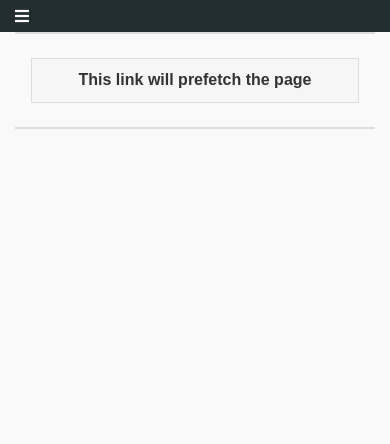
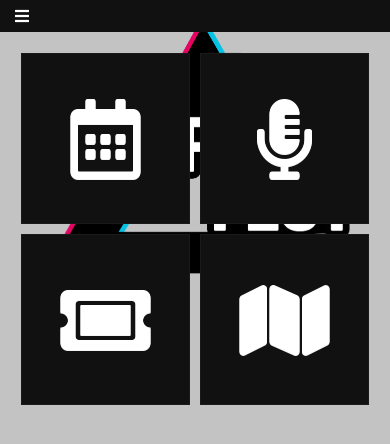
Before and after one commit to joseLemon/supreme, a plain HTML site: page www/index.html in a window 390 px wide. Drawn offline with Linux system fonts and the light colour scheme.

Commit message:
build test 1

```diff
--- a/www/css/index.css
+++ b/www/css/index.css
@@ -3,7 +3,7 @@
 }
 
 .ui-panel, #status-bar {
-    background-color: #222d32;
+    background-color: #111;
 }
 
 .ui-panel-closed {
@@ -66,4 +66,57 @@
 /* PAGES */
 .ui-page {
     margin-top: 2em;
+    background-color: #c3c3c3;
 }
+
+.ui-page::before {
+    content: '';
+    position: fixed;
+    width: 100%;
+    height: 100%;
+    top: 50%;
+    left: 50%;
+    background: url(../img/logos/logo.png) no-repeat top center;
+    background-size: 50%;
+    will-change: transform;
+    z-index: 0;
+    transform: translate(-50%,-50%);
+}
+
+/* MAIN MENU */
+.menu .col-6 {
+    padding: 5px;
+}
+
+.menu a.ui-btn {
+    width: 100%;
+    padding: 50% 0;
+    position: relative;
+    margin: 0;
+    background-color: #111!important;
+    border: 1px solid #1a1a1a!important;
+}
+
+.menu a.ui-btn i {
+    position: absolute;
+    top: 50%;
+    left: 50%;
+    transform: translate(-50%,-50%);
+    font-size: 10vw;
+    color: #fff;
+}
+
+@media only screen and (max-width: 767px) {
+    .ui-page::before {
+        background-size: 90%;
+    }
+    .menu a.ui-btn i {
+        font-size: 120px;
+    }
+}
+
+@media only screen and (max-width: 480px) {
+    .menu a.ui-btn i {
+        font-size: 80px;
+    }
+}
--- a/www/index.html
+++ b/www/index.html
@@ -33,17 +33,35 @@
     </div>
 </div>
 
-<div class="app" data-role="page" id="content">
+<div class="app menu" data-role="page" id="menu">
     <div class="container">
-        <div data-role="header">
-        </div>
+        <!-- <div data-role="header"></div> -->
 
         <div role="main" class="ui-content" id="main">
-            <a href="pages/page1.html" class="ui-btn" data-prefetch>This link will prefetch the page</a>
+            <div class="row">
+                <div class="col-6 col-md-4">
+                    <a href="pages/page1.html" class="ui-btn" data-prefetch>
+                        <i class="far fa-calendar-alt"></i>
+                    </a>
+                </div>
+                <div class="col-6 col-md-4">
+                    <a href="pages/page1.html" class="ui-btn" data-prefetch>
+                        <i class="fas fa-microphone-alt"></i>
+                    </a>
+                </div>
+                <div class="col-6 col-md-4">
+                    <a href="pages/page1.html" class="ui-btn" data-prefetch>
+                        <i class="fas fa-ticket-alt"></i>
+                    </a>
+                </div>
+                <div class="col-6 col-md-4">
+                    <a href="pages/page1.html" class="ui-btn" data-prefetch>
+                        <i class="fas fa-map"></i>
+                    </a>
+                </div>
+            </div>
         </div>
-        <div data-role="footer">
-
-        </div>
+        <!-- <div data-role="footer"></div> -->
     </div>
 </div>
 
```
Also changed, not shown: config.xml (+4 -3 lines), www/img/logos/logo.png (added), 1 other file.
